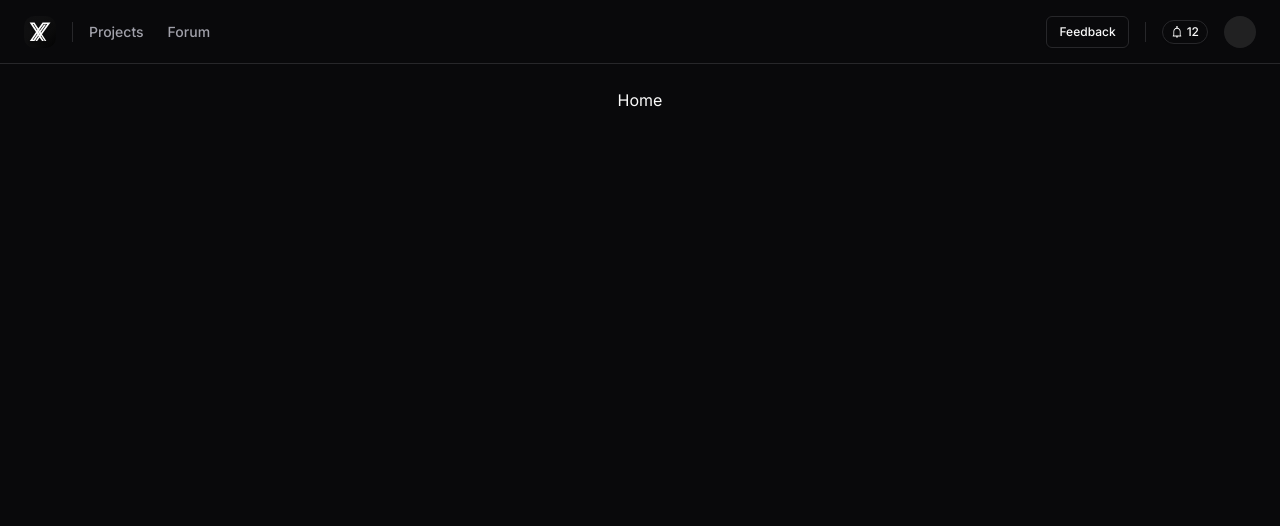
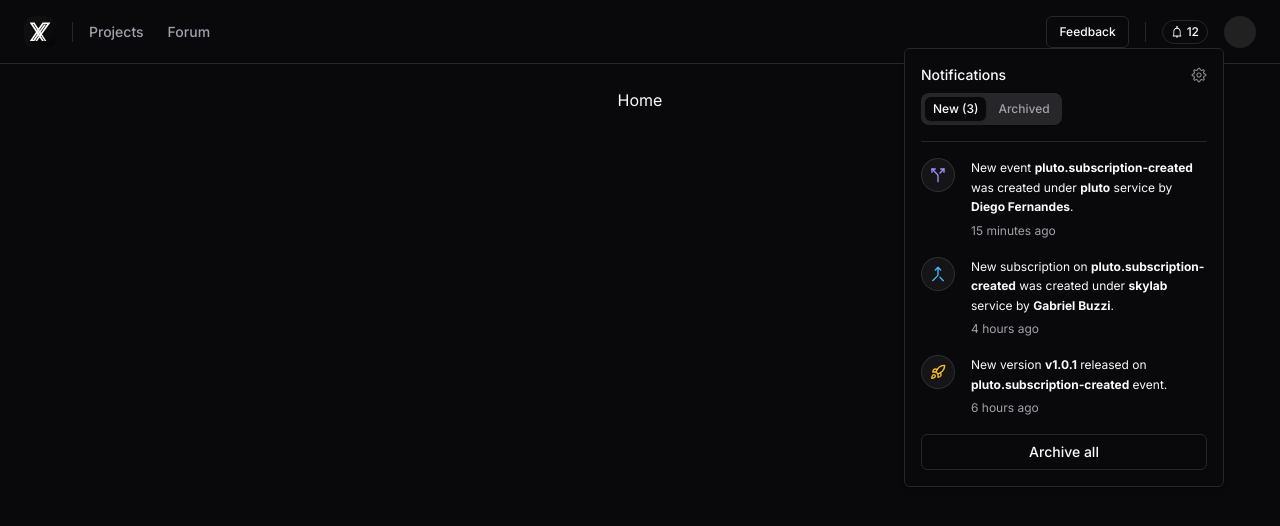
Before and after one commit to brunosllz/arthas, a Next.js app: page / in a window 1280 px wide. Both pictures are taken after a click on the button "12". Shown: the top 526 px of the page. Built offline with nearby package versions, Linux system fonts and the light colour scheme; no server answers.

Commit message:
feat: add notification component

```diff
--- a/package.json
+++ b/package.json
@@ -44,8 +44,8 @@
     "cmdk": "^0.2.0",
     "date-fns": "^2.30.0",
     "jsonwebtoken": "^9.0.1",
-    "lucide-react": "^0.270.0",
-    "next": "13.4.13",
+    "lucide-react": "^0.269.0",
+    "next": "^13.4.19",
     "next-auth": "^4.23.1",
     "nookies": "^2.5.2",
     "react": "18.2.0",
--- a/src/components/header.tsx
+++ b/src/components/header.tsx
@@ -2,11 +2,11 @@ import Link from 'next/link'
 import { Logo } from './logo'
 import { Separator } from './ui/separator'
 import { Button } from './ui/button'
-import { BellIcon } from '@radix-ui/react-icons'
 import { UserNav } from './user-nav'
 import { Suspense } from 'react'
 import { Skeleton } from './ui/skeleton'
 import { NavLink } from './nav-link'
+import { Notifications } from './notifications'
 
 export function Header() {
   return (
@@ -31,14 +31,7 @@ export function Header() {
 
         <Separator orientation="vertical" className="h-5" />
 
-        <Button
-          variant="outline"
-          className="h-6 gap-1 rounded-full px-2 text-secondary-foreground"
-          size="sm"
-        >
-          <BellIcon className="h-3 w-3" />
-          <span>12</span>
-        </Button>
+        <Notifications />
 
         <Suspense fallback={<Skeleton className="h-8 w-8 rounded-full" />}>
           <UserNav />
--- /dev/null
+++ b/src/components/notifications.tsx
@@ -0,0 +1,98 @@
+import { BellIcon, GearIcon } from '@radix-ui/react-icons'
+import { Button } from './ui/button'
+import { Popover, PopoverContent, PopoverTrigger } from './ui/popover'
+import Link from 'next/link'
+import { Merge, Rocket, Split } from 'lucide-react'
+import { Tabs, TabsList, TabsTrigger } from './ui/tabs'
+import { Separator } from './ui/separator'
+
+export async function Notifications() {
+  return (
+    <Popover>
+      <PopoverTrigger asChild>
+        <Button
+          variant="outline"
+          className="h-6 gap-1 rounded-full px-2 text-secondary-foreground"
+          size="sm"
+        >
+          <BellIcon className="h-3 w-3" />
+          <span>12</span>
+        </Button>
+      </PopoverTrigger>
+
+      <PopoverContent align="end" alignOffset={-16} className="w-80 p-4">
+        <div className="flex items-center justify-between">
+          <span className="text-sm font-medium">Notifications</span>
+          <Link
+            className="text-muted-foreground hover:text-primary"
+            href="/settings"
+          >
+            <GearIcon className="h-4 w-4" />
+          </Link>
+        </div>
+
+        <Tabs defaultValue="new" className="mt-2">
+          <TabsList className="space-x-1">
+            <TabsTrigger size="sm" value="new">
+              New (3)
+            </TabsTrigger>
+            <TabsTrigger size="sm" value="archived">
+              Archived
+            </TabsTrigger>
+          </TabsList>
+        </Tabs>
+
+        <Separator className="my-4" />
+
+        <div className="space-y-4">
+          <div className="flex items-start gap-4">
+            <div className="rounded-full border border-primary/10 bg-primary/5 p-2">
+              <Split className="h-4 w-4 text-violet-400" />
+            </div>
+            <div className="space-y-1">
+              <p className="text-xs leading-relaxed">
+                New event <strong>pluto.subscription-created</strong> was
+                created under <strong>pluto</strong> service by{' '}
+                <strong>Diego Fernandes</strong>.
+              </p>
+              <time className="text-xs text-muted-foreground">
+                15 minutes ago
+              </time>
+            </div>
+          </div>
+
+          <div className="flex items-start gap-4">
+            <div className="rounded-full border border-primary/10 bg-primary/5 p-2">
+              <Merge className="h-4 w-4 text-sky-400" />
+            </div>
+            <div className="space-y-1">
+              <p className="text-xs leading-relaxed">
+                New subscription on <strong>pluto.subscription-created</strong>{' '}
+                was created under <strong>skylab</strong> service by{' '}
+                <strong>Gabriel Buzzi</strong>.
+              </p>
+              <time className="text-xs text-muted-foreground">4 hours ago</time>
+            </div>
+          </div>
+
+          <div className="flex items-start gap-4">
+            <div className="rounded-full border border-primary/10 bg-primary/5 p-2">
+              <Rocket className="h-4 w-4 text-amber-400" />
+            </div>
+            <div className="space-y-1">
+              <p className="text-xs leading-relaxed">
+                New version <strong>v1.0.1</strong> released on{' '}
+                <strong>pluto.subscription-created</strong> event.
+              </p>
+              <time className="text-xs text-muted-foreground">6 hours ago</time>
+            </div>
+          </div>
+
+          <Button variant="outline" className="w-full">
+            Archive all
+          </Button>
+        </div>
+      </PopoverContent>
+    </Popover>
+  )
+}
--- /dev/null
+++ b/src/components/ui/tabs.tsx
@@ -0,0 +1,68 @@
+'use client'
+
+import * as React from 'react'
+import * as TabsPrimitive from '@radix-ui/react-tabs'
+import { twMerge } from 'tailwind-merge'
+import { VariantProps, tv } from 'tailwind-variants'
+
+const Tabs = TabsPrimitive.Root
+
+const TabsList = React.forwardRef<
+  React.ElementRef<typeof TabsPrimitive.List>,
+  React.ComponentPropsWithoutRef<typeof TabsPrimitive.List>
+>(({ className, ...props }, ref) => (
+  <TabsPrimitive.List
+    ref={ref}
+    className={twMerge(
+      'inline-flex items-center justify-center rounded-lg bg-muted p-1 text-muted-foreground',
+      className,
+    )}
+    {...props}
+  />
+))
+TabsList.displayName = TabsPrimitive.List.displayName
+
+const tabsTriggerVariants = tv({
+  base: 'inline-flex items-center justify-center whitespace-nowrap rounded-md font-medium ring-offset-background transition-all focus-visible:outline-none focus-visible:ring-2 focus-visible:ring-ring focus-visible:ring-offset-2 disabled:pointer-events-none disabled:opacity-50 data-[state=active]:bg-background data-[state=active]:text-foreground data-[state=active]:shadow',
+
+  variants: {
+    size: {
+      default: 'px-3 py-1 text-sm',
+      sm: 'text-xs py-1 px-2',
+    },
+  },
+
+  defaultVariants: {
+    size: 'default',
+  },
+})
+
+const TabsTrigger = React.forwardRef<
+  React.ElementRef<typeof TabsPrimitive.Trigger>,
+  React.ComponentPropsWithoutRef<typeof TabsPrimitive.Trigger> &
+    VariantProps<typeof tabsTriggerVariants>
+>(({ className, size, ...props }, ref) => (
+  <TabsPrimitive.Trigger
+    ref={ref}
+    className={tabsTriggerVariants({ size, className })}
+    {...props}
+  />
+))
+TabsTrigger.displayName = TabsPrimitive.Trigger.displayName
+
+const TabsContent = React.forwardRef<
+  React.ElementRef<typeof TabsPrimitive.Content>,
+  React.ComponentPropsWithoutRef<typeof TabsPrimitive.Content>
+>(({ className, ...props }, ref) => (
+  <TabsPrimitive.Content
+    ref={ref}
+    className={twMerge(
+      'mt-2 ring-offset-background focus-visible:outline-none focus-visible:ring-2 focus-visible:ring-ring focus-visible:ring-offset-2',
+      className,
+    )}
+    {...props}
+  />
+))
+TabsContent.displayName = TabsPrimitive.Content.displayName
+
+export { Tabs, TabsList, TabsTrigger, TabsContent }
```
Also changed, not shown: 1 other file (tests, documents, lock files or other folders).
